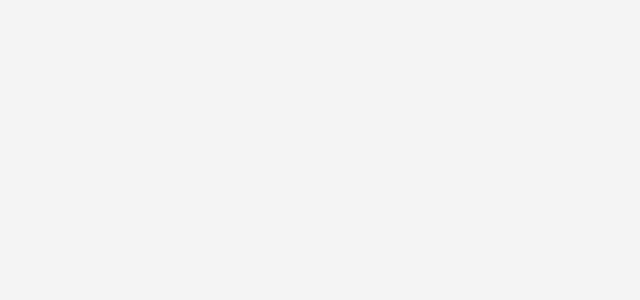
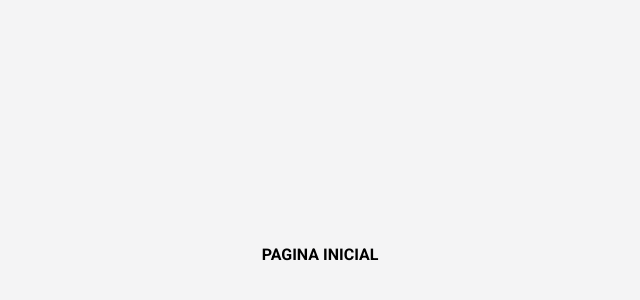
Before and after one commit to Pabluu/honor, a React (Vite) app: page / in a window 1280 px wide. Before the commit this address had no page. Shown: the part 146-446 px from the top of the page, without its empty margins (320-960 px from the left). Built offline with nearby package versions, Linux system fonts and the light colour scheme; the HTML template or start-up script is replaced by a standard one.

Commit message:
feat: add new Route

```diff
--- a/src/Router.tsx
+++ b/src/Router.tsx
@@ -4,6 +4,10 @@ import { SignUp } from './pages/SignUp'
 export function Router() {
   return (
     <Routes>
+      <Route
+        path="/"
+        element={<h1 style={{ color: 'black' }}>PAGINA INICIAL</h1>}
+      />
       <Route path="/signup" element={<SignUp />} />
     </Routes>
   )
```
